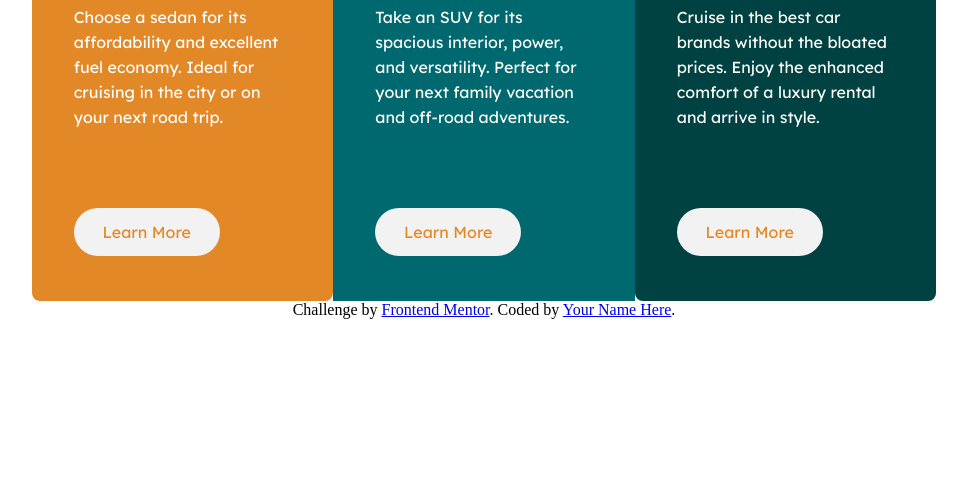
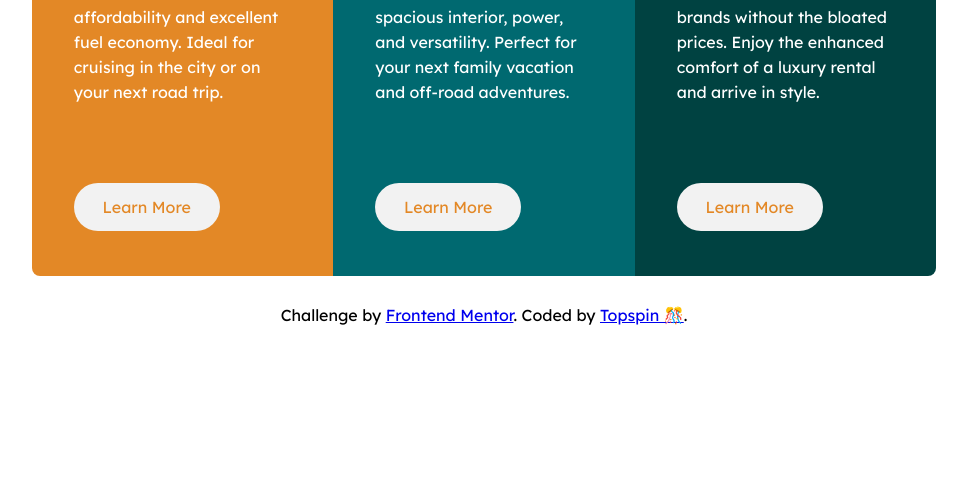
Before and after one commit to topspinppy/3-column-preview-card-component-main, a website: page index.html in a window 1280 px wide. Shown: the part 321-800 px from the top of the page, without its empty margins (156-1123 px from the left). Drawn offline with Linux system fonts and the light colour scheme.

Commit message:
feat: add class attribution font-family primary

```diff
--- a/index.html
+++ b/index.html
@@ -56,7 +56,7 @@
       Challenge by
       <a href="https://www.frontendmentor.io?ref=challenge" target="_blank"
         >Frontend Mentor</a
-      >. Coded by <a href="#">Your Name Here</a>.
+      >. Coded by <a href="topspin.space">Topspin 🎊</a>.
     </div>
   </body>
 </html>
--- a/sass/page/_home.scss
+++ b/sass/page/_home.scss
@@ -42,12 +42,11 @@ article {
   justify-content: space-between;
 }
 
-article:not(.suv) {
-  border-radius: 8px;
-}
 
 article.sedans {
   border-bottom-left-radius: 8px;
+  border-top-left-radius: 8px;
+
   background: $bright-orange;
 }
 
@@ -56,6 +55,8 @@ article.suv {
 }
 
 article.cruise {
+  border-top-right-radius: 8px;
+  border-bottom-right-radius: 8px;
   background: $very-dark-cyan;
 }
 
@@ -71,3 +72,9 @@ p {
   color: white;
   width: 212px;
 }
+
+.attribution {
+  font-family: $primary-font-family;
+  margin-top: 30px;
+  margin-bottom: 20px;
+}
```
Also changed, not shown: style.css, 1 other file.
